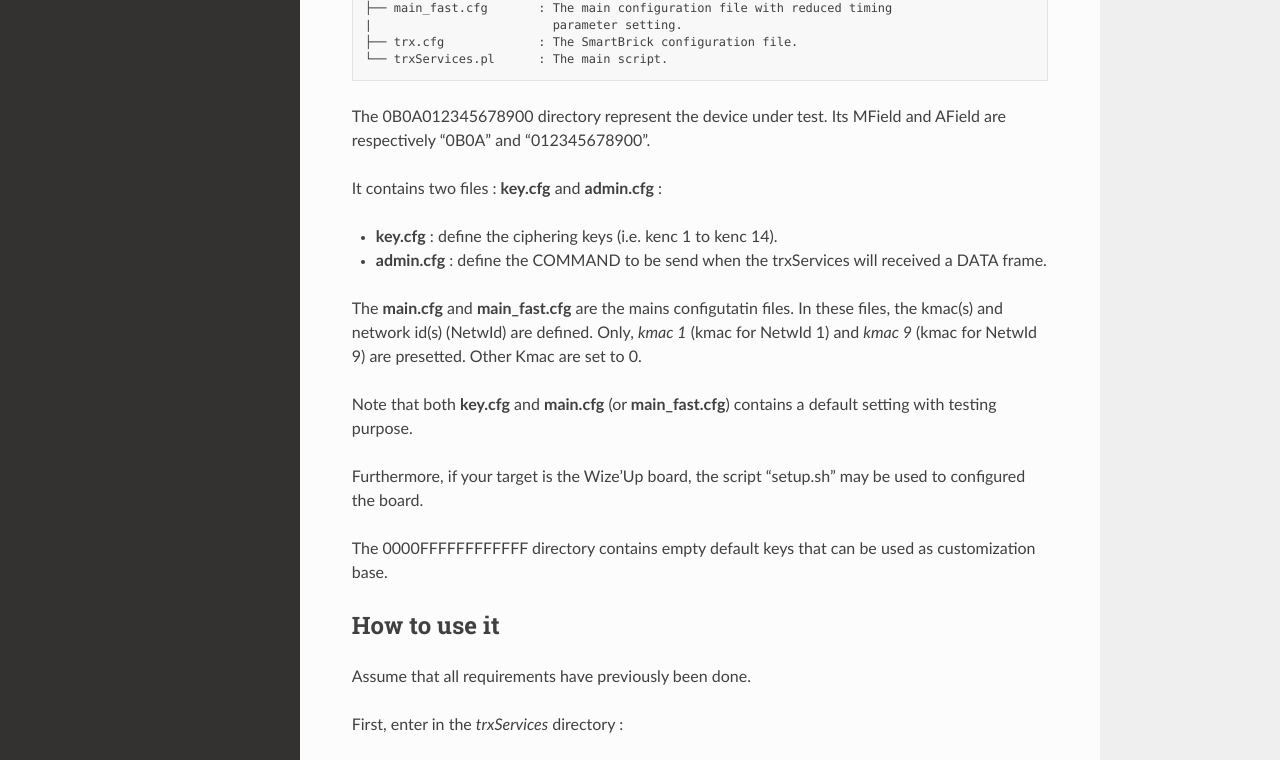
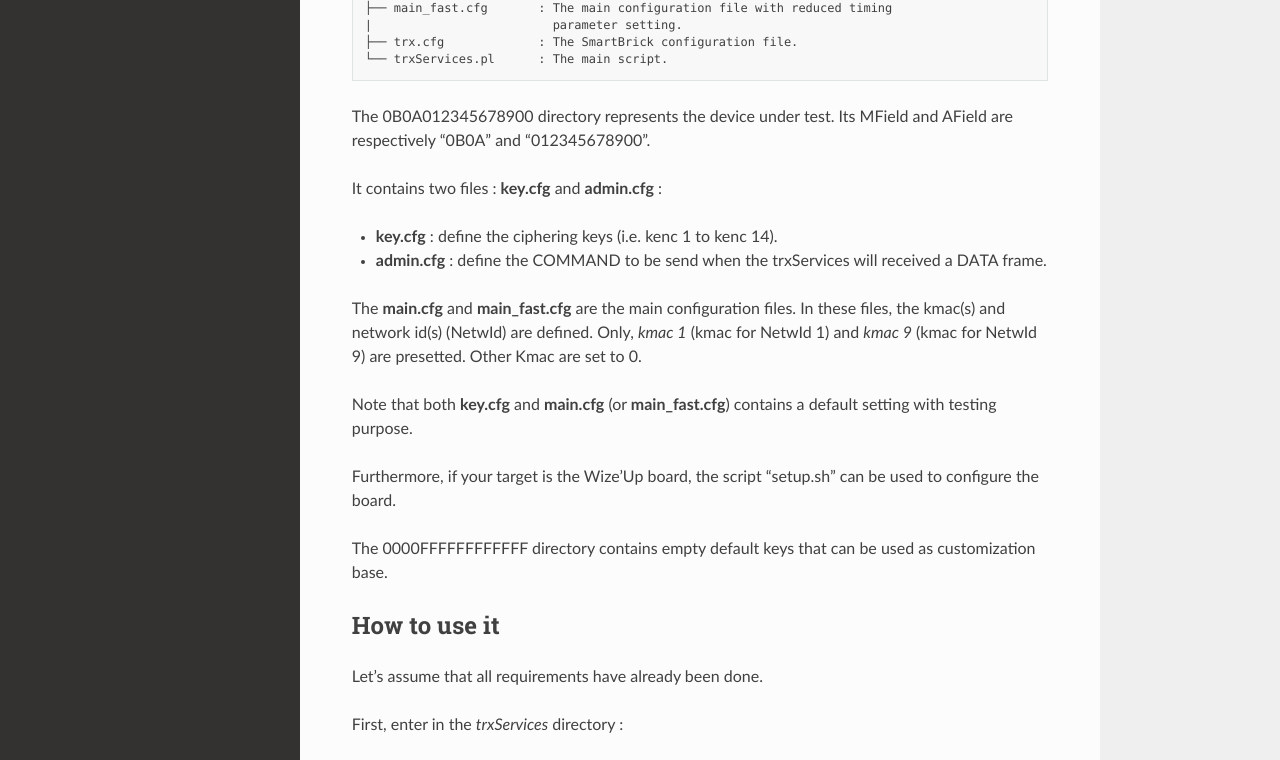
Before and after one commit to GT5679/banc_lib, a Sphinx documentation site: the page built from docs/trx_services.rst, in a window 1280 px wide and 1400 px high. Shown: the part 582-1342 px from the top of the window. Built offline with Sphinx 7.4.7 and the Read the Docs theme 2.0.0, drawn with Linux system fonts in a browser that asks for light colours.

Commit message:
[DOC] Spelling correction

```diff
--- a/docs/trx_services.rst
+++ b/docs/trx_services.rst
@@ -32,7 +32,7 @@ In the directory "trxServices" you will find :
     ├── trx.cfg             : The SmartBrick configuration file.
     └── trxServices.pl      : The main script.
 
-The 0B0A012345678900 directory represent the device under test. Its MField and
+The 0B0A012345678900 directory represents the device under test. Its MField and
 AField are respectively "0B0A" and "012345678900".
 
 It contains two files : **key.cfg** and **admin.cfg** :
@@ -40,15 +40,15 @@ It contains two files : **key.cfg** and **admin.cfg** :
 - **key.cfg**   : define the ciphering keys (i.e. kenc 1 to kenc 14).
 - **admin.cfg** : define the COMMAND to be send when the trxServices will received a DATA frame.
 
-The **main.cfg** and **main_fast.cfg** are the mains configutatin files. In these files,
+The **main.cfg** and **main_fast.cfg** are the main configuration files. In these files,
 the kmac(s) and network id(s) (NetwId) are defined. Only, *kmac 1* (kmac for NetwId 1)
 and *kmac 9* (kmac for NetwId 9) are presetted. Other Kmac are set to 0.
 
 Note that both **key.cfg** and **main.cfg** (or **main_fast.cfg**) contains a default
 setting with testing purpose.
 
-Furthermore, if your target is the Wize'Up board, the script "setup.sh" may be used to
-configured the board.
+Furthermore, if your target is the Wize'Up board, the script "setup.sh" can be used to
+configure the board.
 
 The 0000FFFFFFFFFFFF directory contains empty default keys that can be used as
 customization base.
@@ -56,7 +56,7 @@ customization base.
 How to use it
 ===============
 
-Assume that all requirements have previously been done.
+Let's assume that all requirements have already been done.
 
 First, enter in the *trxServices* directory :
 
```
